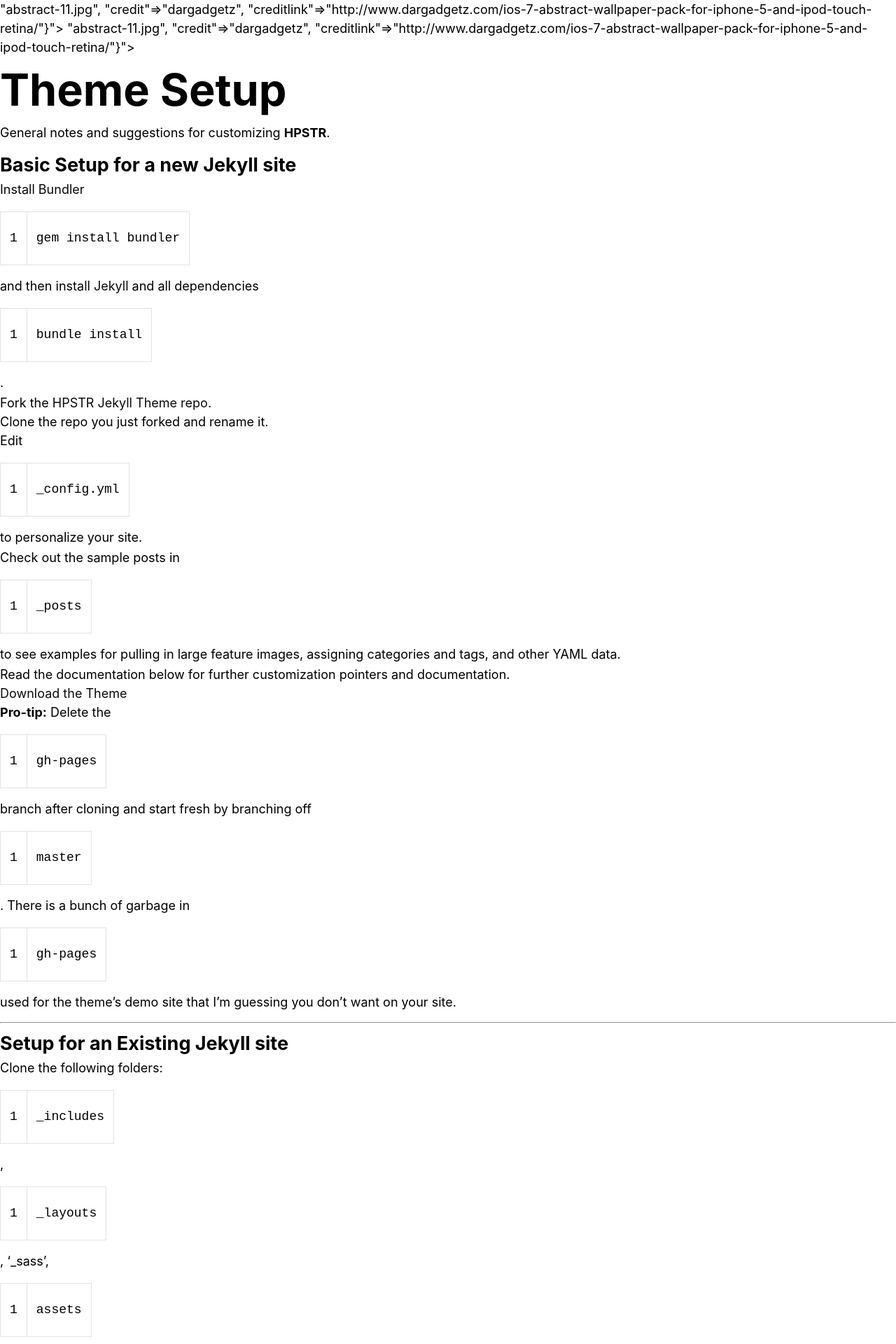
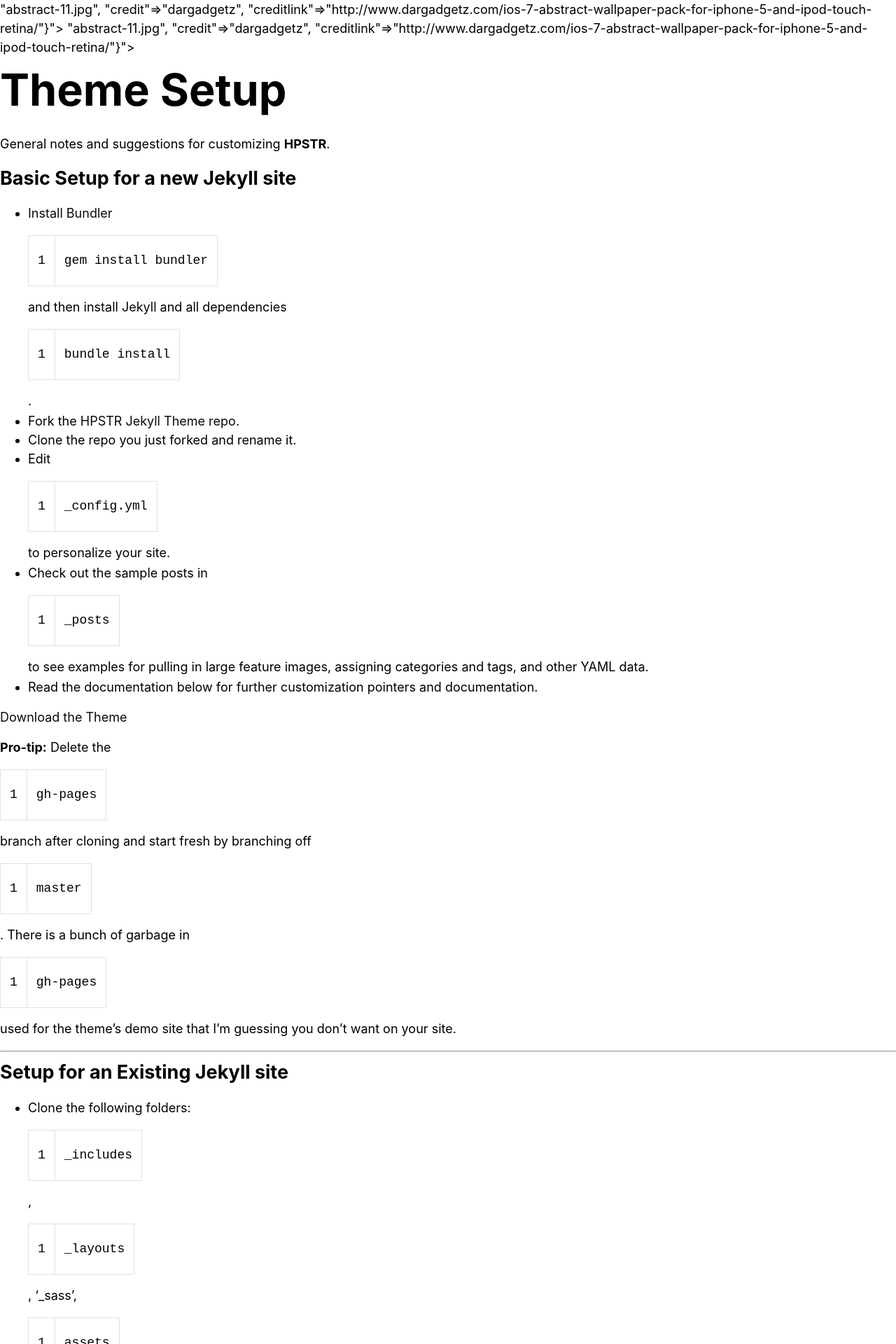
Before and after one commit to thuannguy/thuannguy.github.io, a Jekyll site: the page built from theme-setup/index.md, in a window 1280 px wide. Shown: the top 1920 px of the page at 70% size. Built offline with Jekyll 4.4.1, drawn with Linux system fonts in a browser that asks for light colours; nearby versions of some CDN libraries.

Commit message:
Update _base.scss
Margin for ol, ul, and more

```diff
--- a/_sass/_base.scss
+++ b/_sass/_base.scss
@@ -107,11 +107,16 @@
 }
 
 ol, ul {
-  margin: 0;
-  padding: 0;
+  list-style-type: disc;
+  margin-top: 16px;
+  margin-bottom: 16px;
+}
 
-  list-style-type: disc;
+ol, ul, blockquote, p, dl, pre, table {
+  margin-top: 16px;
+  margin-bottom: 16px;
 }
+
 
 table {
   display: block;
@@ -119,8 +124,6 @@
   overflow: auto;
   border-spacing: 0;
   border-collapse: collapse;
-  margin-top: 16px;
-  margin-bottom: 16px;
 }
 
 table tr {
```
